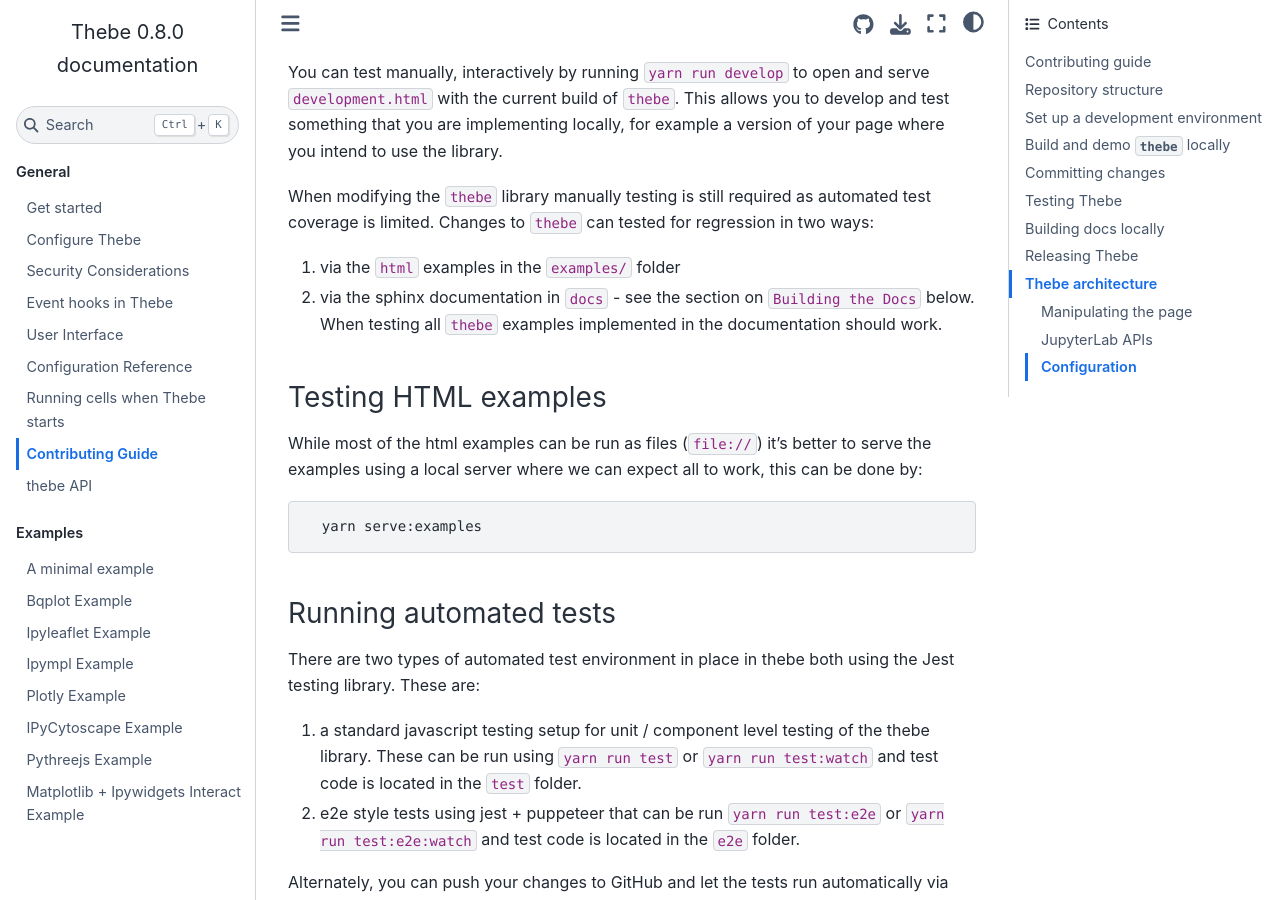
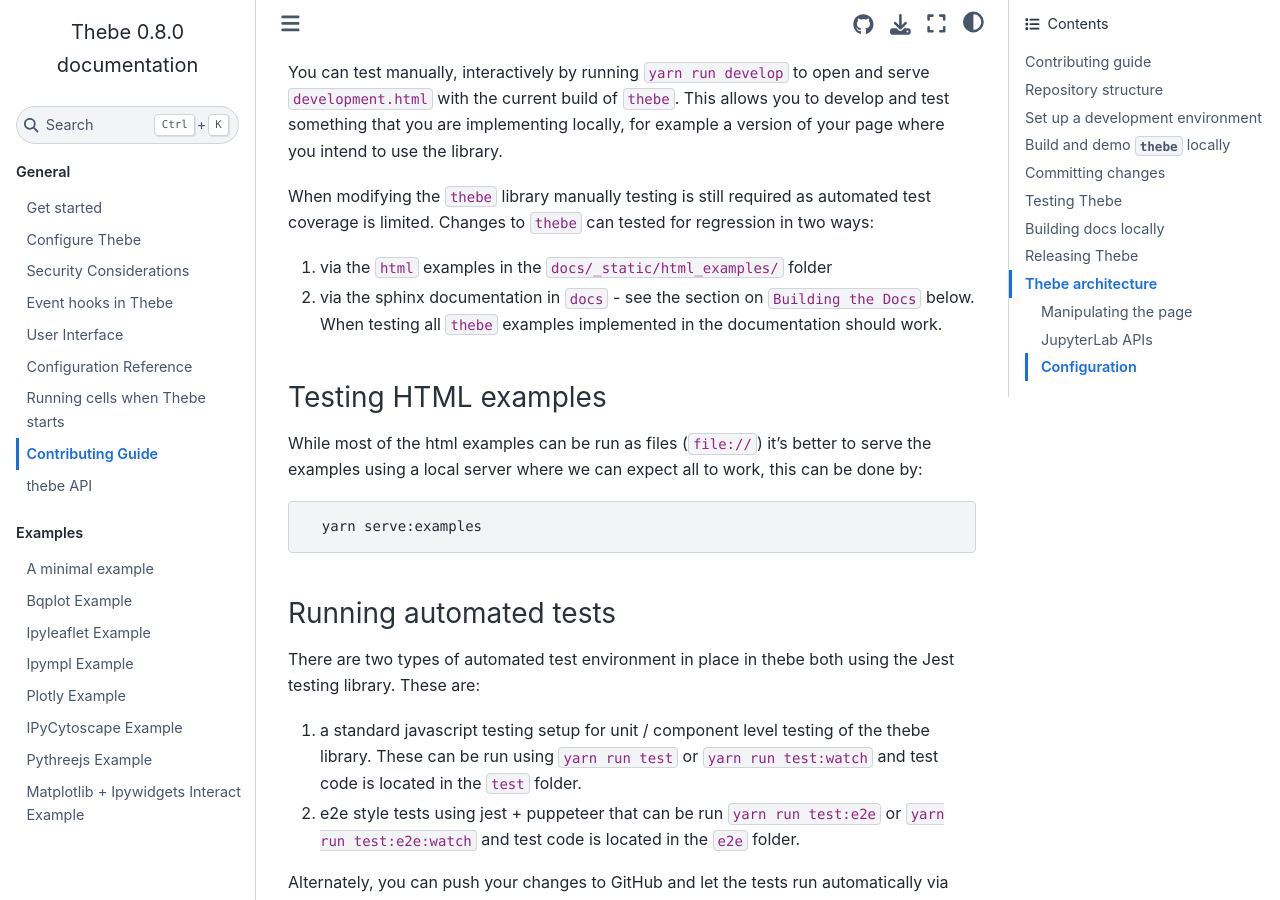
Before and after one commit to jupyter-book/thebe, a Sphinx documentation site: the page built from docs/contribute.md, in a window 1280 px wide and 900 px high, scrolled down 3625 px. Built offline with Sphinx 7.4.7 and the Sphinx Book theme 1.1.4, drawn with Linux system fonts in a browser that asks for light colours; the version number is read from the project's files by our own code.

Commit message:
Update docs/contribute.md
Co-authored-by: Chris Holdgraf <choldgraf@gmail.com>

```diff
--- a/docs/contribute.md
+++ b/docs/contribute.md
@@ -133,7 +133,7 @@
 
 When modifying the `thebe` library manually testing is still required as automated test coverage is limited. Changes to `thebe` can tested for regression in two ways:
 
-1.  via the `html` examples in the `examples/` folder
+1.  via the `html` examples in the `docs/_static/html_examples/` folder
 2.  via the sphinx documentation in `docs` - see the section on `Building the Docs` below. When testing all `thebe` examples implemented in the documentation should work.
 
 ### Testing HTML examples
```
